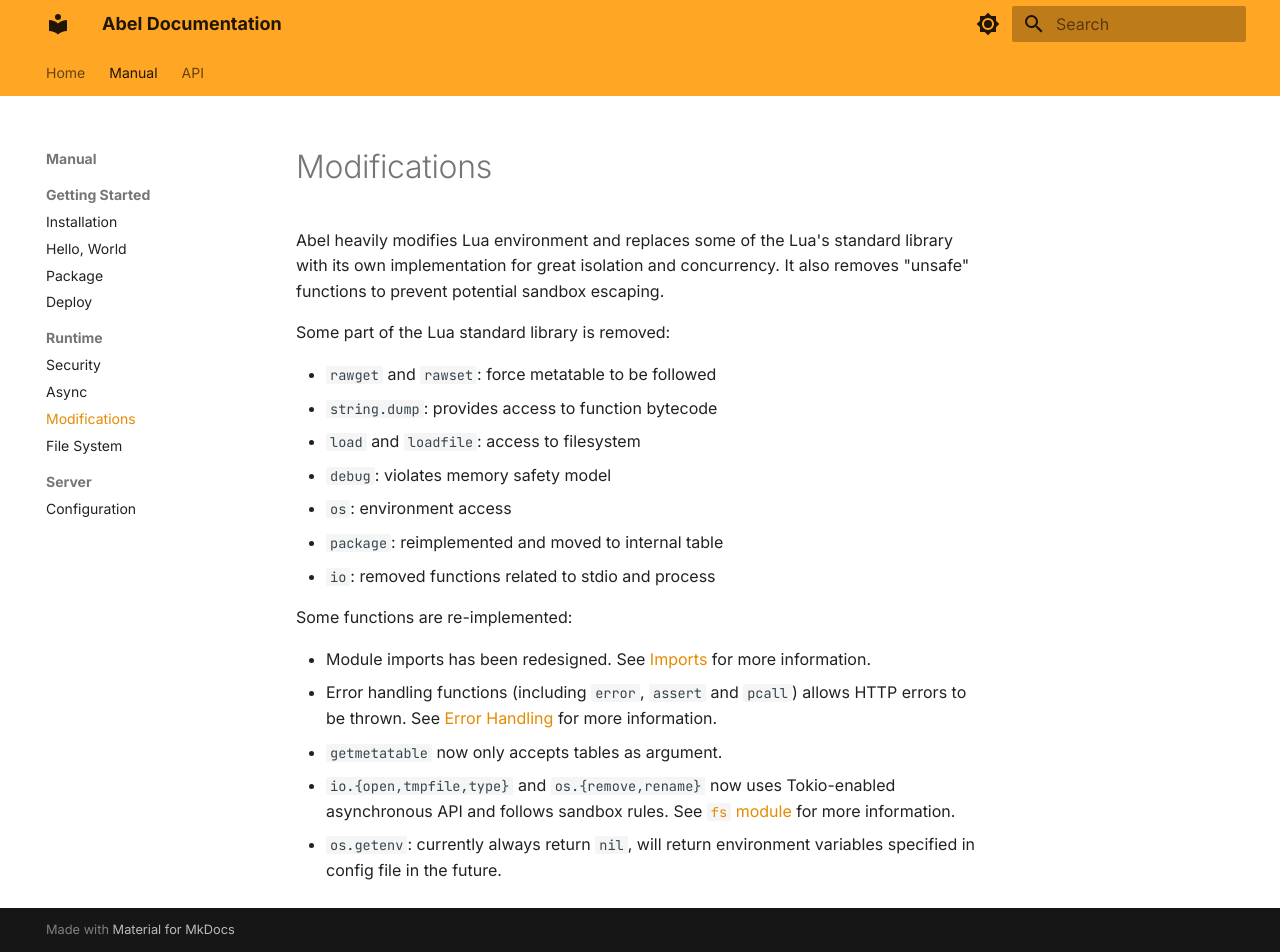
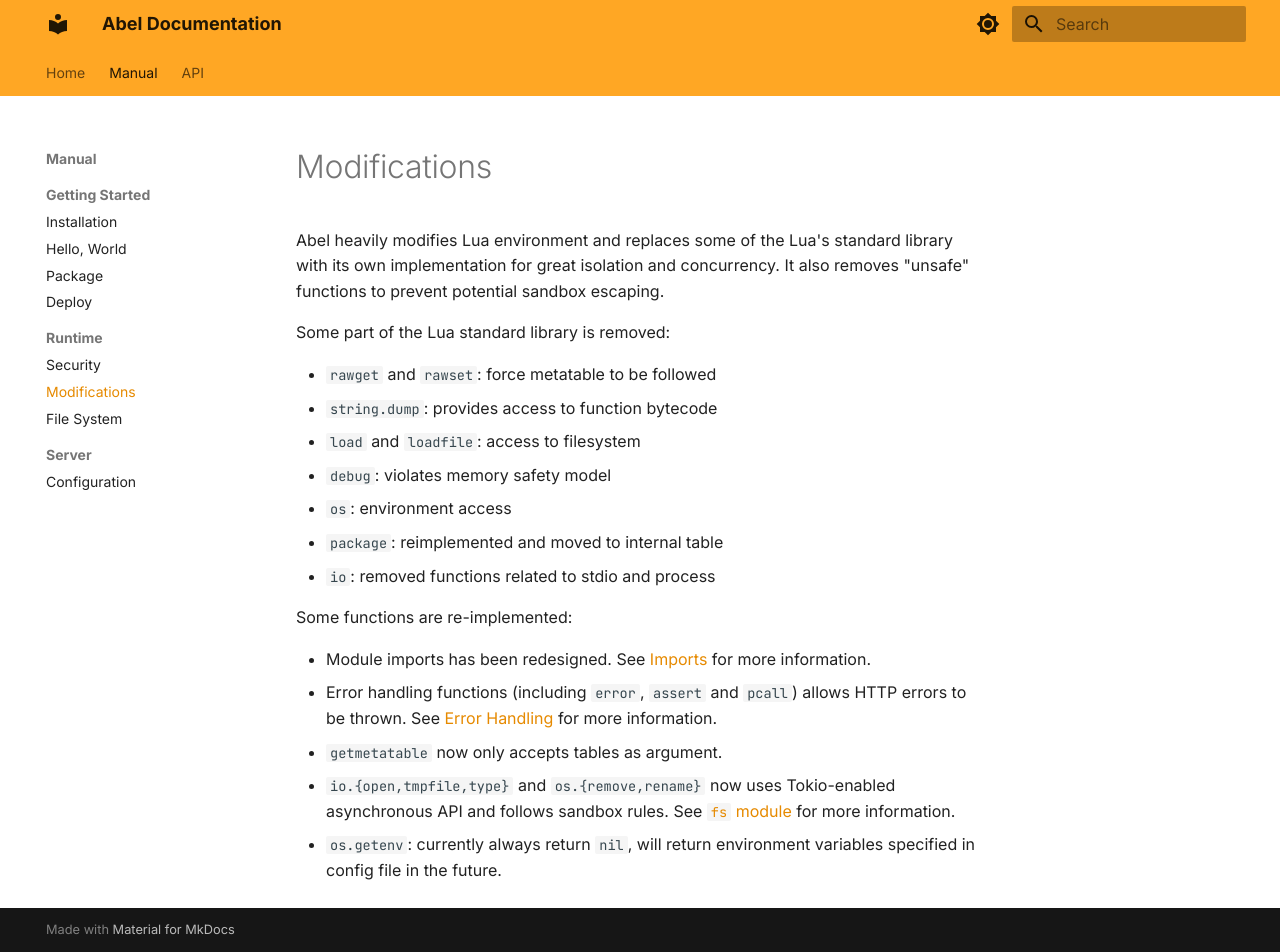
Before and after one commit to hack3ric/abel-doc, an MkDocs documentation site: the page built from docs/runtime/modifications.md, in a window 1280 px wide and 952 px high. Built offline with MkDocs 1.6.1 and Material for MkDocs 9.7.7, drawn with Linux system fonts in a browser that asks for light colours.

Commit message:
Remove `async` page temporarily

```diff
--- a/mkdocs.yml
+++ b/mkdocs.yml
@@ -35,7 +35,6 @@
       - Deploy: getting-started/deploy.md
     - Runtime:
       - Security: runtime/security.md
-      - Async: runtime/async.md
       - Modifications: runtime/modifications.md
       - File System: runtime/file-system.md
     - Server:
```
Also changed, not shown: docs/runtime/async.md (deleted).
